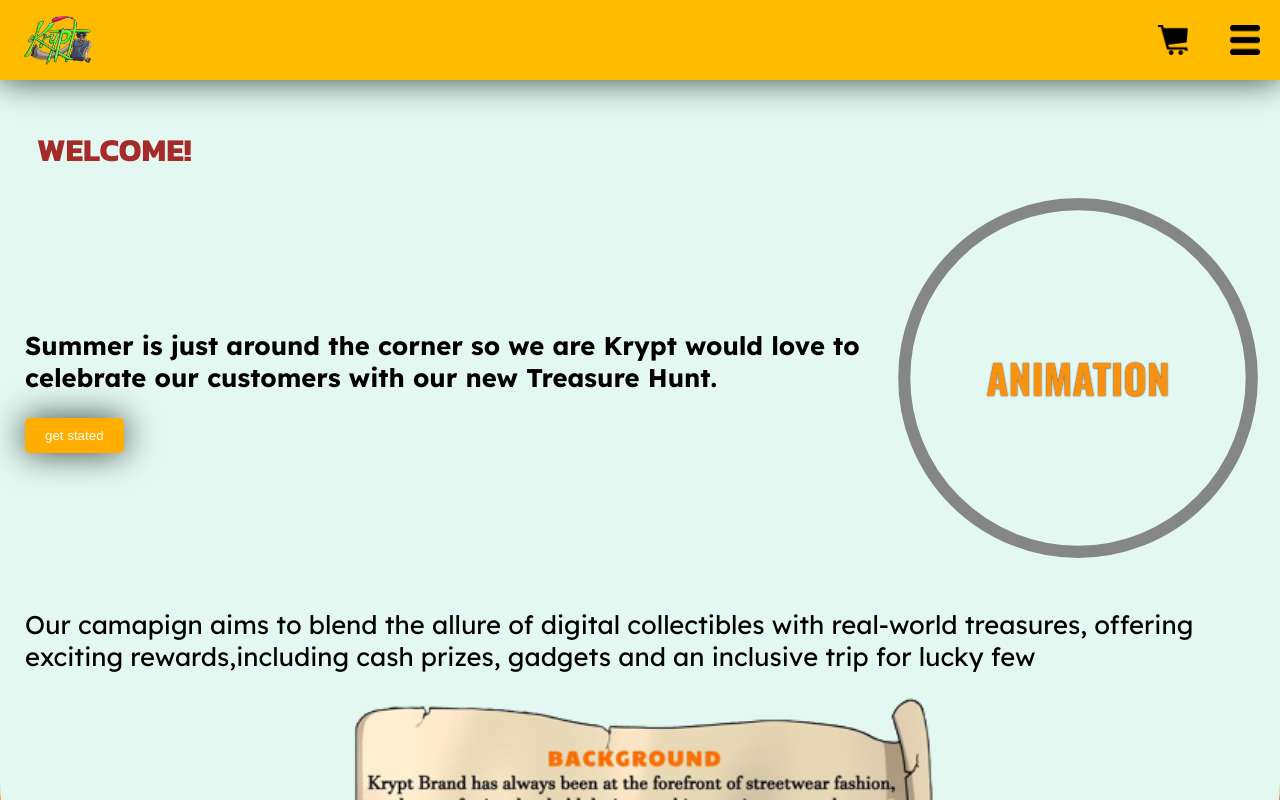
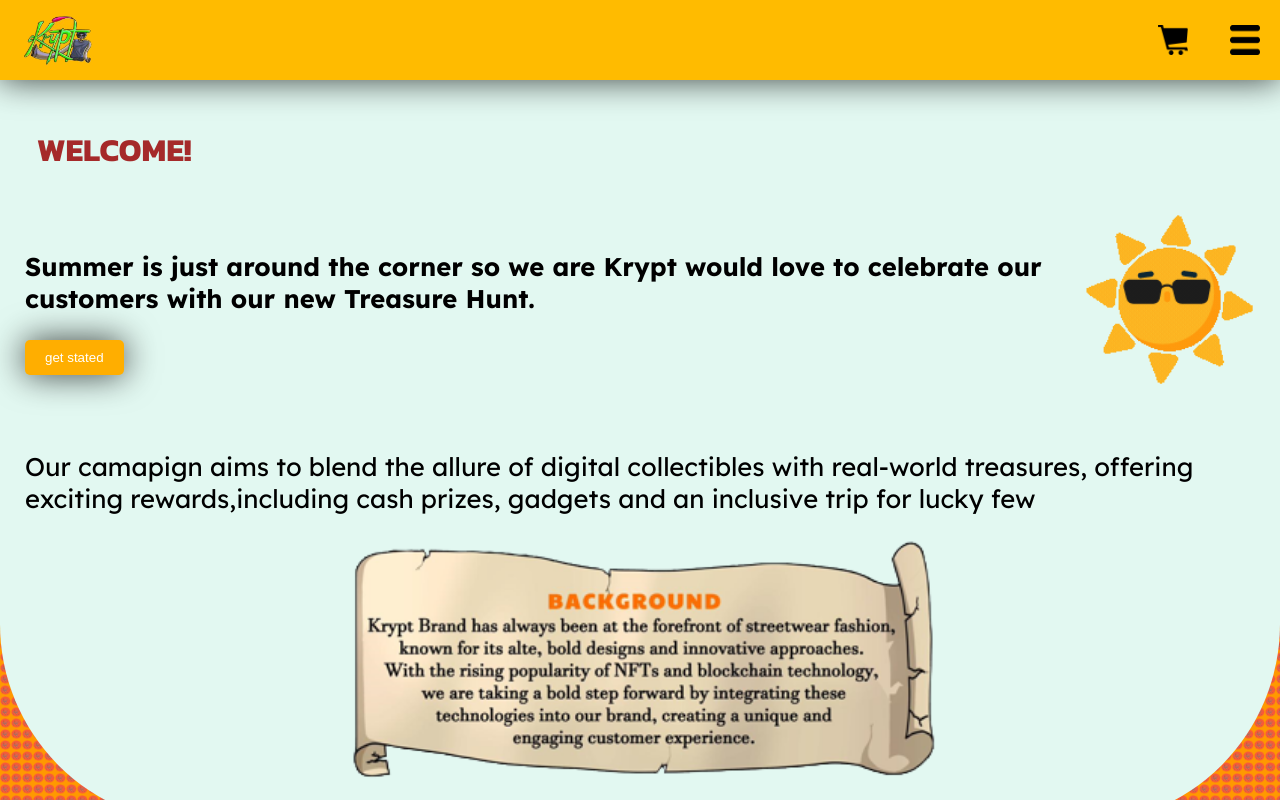
Before and after one commit to AdeelTahir-SE/KryptoSphere, a React (Vite) app: page /upworkpagesproject/Welcome in a window 1280 px wide. Shown: the top 800 px of the page. Built offline with nearby package versions, Linux system fonts and the light colour scheme.

Commit message:
animatedgif added

```diff
--- a/src/components/ShirtCard.css
+++ b/src/components/ShirtCard.css
@@ -19,7 +19,7 @@
 }
 
 .shirt-image:hover {
-    transform: rotate(180deg); /* Rotate image on hover */
+    transform: rotate(50deg); /* Rotate image on hover */
 }
 
 .carddetails {
--- a/src/pages/Welcome.css
+++ b/src/pages/Welcome.css
@@ -2,7 +2,7 @@
   background-color: rgb(255, 153, 0); /* Fallback color */
   background-image: url("../assets/krypto.png");
   background-repeat: repeat; /* Repeats the image both horizontally and vertically */
-    background-size:  11px 11px; /* Sets the size of the image to 2px by 2px */
+  background-size: 11px 11px; /* Sets the size of the image */
   margin: 0;
 }
 
@@ -12,7 +12,6 @@
   margin-left: 12px;
   margin-bottom: 0; /* Adjust margin to ensure proper spacing */
 }
-
 
 /* Container for description and animation */
 .descandanimation {
@@ -33,82 +32,22 @@
   border-radius: 5px; /* Rounded corners */
   cursor: pointer; /* Pointer cursor on hover */
 }
-.descandanimation > div > button:hover{
+.descandanimation > div > button:hover {
   background-color: rgb(255, 94, 0);
 }
-@keyframes bounce {
-    0%, 20%, 50%, 80%, 100% {
-      transform: translateY(0);
-    }
-    40% {
-      transform: translateY(-30px);
-    }
-    60% {
-      transform: translateY(-15px);
-    }
+
+/* Animation container styling */
+.animation {
+  display: flex;
+  justify-content: center;
+  align-items: center;
+  width: 250px; /* Set a default width */
+  height: 250px; /* Set a default height */
 }
 
-  @keyframes pulse {
-    0% {
-      transform: scale(1);
-      opacity: 1;
-    }
-    50% {
-      transform: scale(1.1);
-      opacity: 0.7;
-    }
-    100% {
-      transform: scale(1);
-      opacity: 1;
-    }
-  }
-
-
-
-
-  @keyframes colorChange {
-    0% {
-      color: gray;
-    }
-    50% {
-      color: darkorange;
-    }
-    100% {
-      color: gray;
-    }
-  }
-
-  /* Keyframes for text shadow pulse animation */
-  @keyframes textShadowPulse {
-    0% {
-      text-shadow: 0 0 0 rgba(0, 0, 0, 0.8);
-    }
-    50% {
-      text-shadow: 0 0 10px rgba(0, 0, 0, 0.8);
-    }
-    100% {
-      text-shadow: 0 0 0 rgba(0, 0, 0, 0.8);
-    }
-  }
-  .animation > h1 {
-    text-align: center;
-    border: 12px solid gray;
-    color: gray;
-    border-radius: 50%; /* Ensure circular shape */
-    word-break: break-word;
-    padding: 20px; /* Adjust padding to fit content */
-    font-family: "Oswald",sans-serif;
-    font-size: 1.9rem; /* Adjust font size */
-    width: 90px; /* Set a default width */
-    height: 90px; /* Set a default height */
-    display: flex; /* Center content horizontally and vertically */
-    align-items: center;
-    justify-content: center;
-    animation:
-    bounce 2s ease-in-out infinite,
-    pulse 2s ease-in-out infinite,
-    colorChange 4s ease-in-out infinite,
-    textShadowPulse 2s ease-in-out infinite;
+.animation img {
+  width: 100%; /* Ensure the GIF fits within the container */
+  height: auto; /* Maintain aspect ratio */
 }
 
 /* Upper container styling */
@@ -134,16 +73,14 @@
 
 /* Responsive design for larger screens */
 @media screen and (min-width: 768px) {
-    .animation > h1 {
-        font-size: 2rem; /* Adjust font size for larger screens */
-        padding: 30px; /* Adjust padding */
-        width: 200px; /* Increase width */
-        height: 200px; /* Increase height */
+  .animation {
+      width: 250px; /* Increase width */
+      height: 250px; /* Increase height */
   }
-    p{
+  p {
       font-size: 1.6rem;
   }
-li{
+  li {
       font-size: 1.3rem;
   }
   .descandanimation > div > button {
@@ -153,17 +90,13 @@ li{
 
 /* Responsive design for desktops */
 @media screen and (min-width: 1024px) {
-    .animation > h1 {
-        font-size: 2.5rem; /* Adjust font size for desktops */
-        padding: 40px; /* Adjust padding */
+  .animation {
       width: 250px; /* Increase width */
       height: 250px; /* Increase height */
   }
-
   .pageanddesc > img {
       width: 60%; /* Adjust image width for desktops */
   }
-
   .bottomsection > ul > li {
       max-width: 500px; /* Increase max-width for desktops */
   }
--- a/src/pages/Welcome.jsx
+++ b/src/pages/Welcome.jsx
@@ -1,5 +1,6 @@
 import backgroundinfo from "../assets/backgroundinfo.png"
 import "./Welcome.css"
+import animationGif from "../assets/animation.gif";
 export default function Welcome(){
     return(<div className="welcomepage">
         <div className="uppercontainer">
@@ -12,7 +13,7 @@ export default function Welcome(){
 <button onClick={(e)=>{}}>get stated</button>
             </div>
             <div className="animation">
-<h1>ANIMATION</h1>
+            <img src={animationGif} alt="Animation" />
             </div>
 
             </div >
```
Also changed, not shown: src/assets/animation.gif (added). Lines whose indentation alone changed are shown as unchanged.
